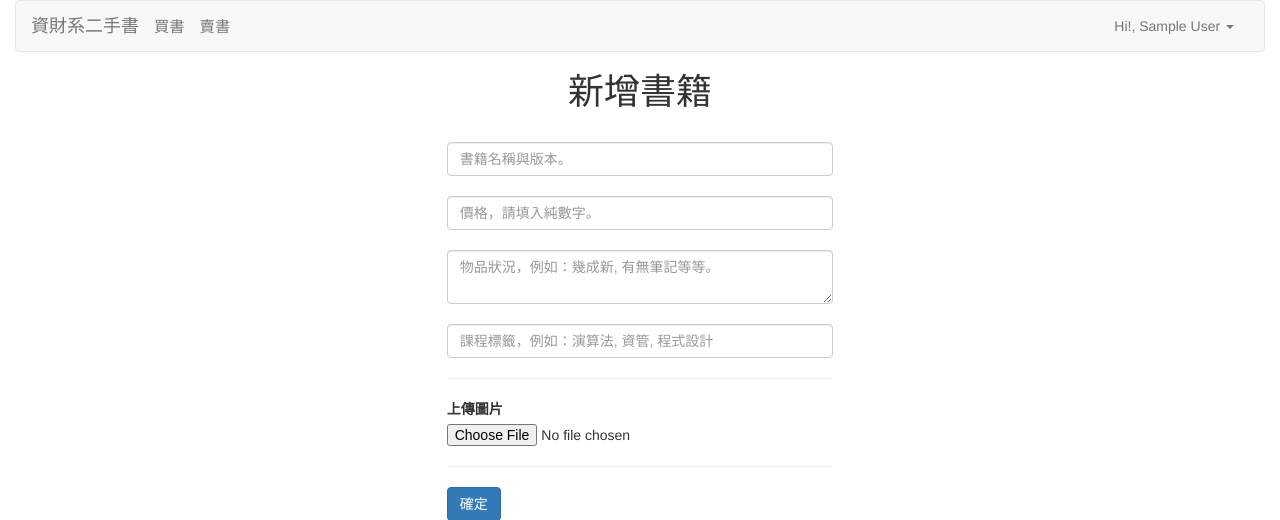
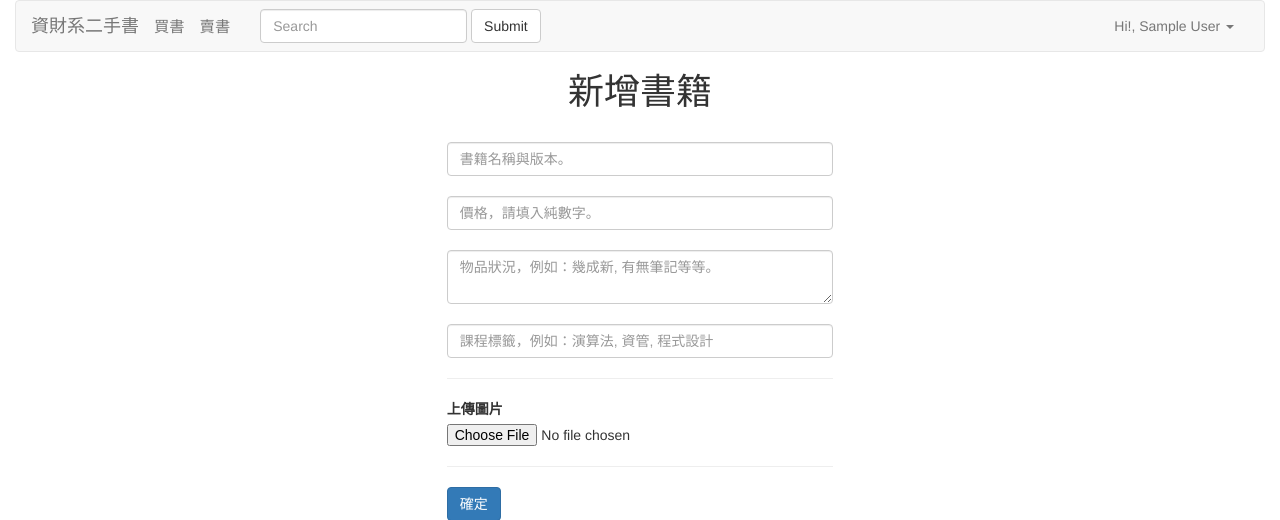
Before and after one commit to chichunchen/IFM, a Rails app: page /books/new in a window 1280 px wide. Shown: the top 520 px of the page. Run offline with Rails 7, Linux system fonts and the light colour scheme; the visitor is signed in with stand-in values (Sample User, id 1); style sheets or scripts are compiled from the project's sources; some libraries are stand-ins or nearby versions.

Commit message:
search in nav bar

```diff
--- a/app/views/books/index.html.erb
+++ b/app/views/books/index.html.erb
@@ -5,12 +5,6 @@
     <div class="group">
       <%= link_to '全部書籍', books_path, :class => "btn btn-default" %>
       <%= link_to '我要賣書', new_book_path, :class => "btn btn-primary pull-right" %>
-      <%= form_tag books_path, :method => 'get' do %>
-        <%= hidden_field_tag :direction, params[:direction] %>
-        <%= hidden_field_tag :sort, params[:sort] %>
-        <p> <%= text_field_tag :search, params[:search] %> </p>
-        <p> <%= submit_tag "Search", :name => nil %> </p>
-      <% end %>
     </div>
 
     <table class="table table-hover">
--- a/app/views/common/_navbar.html.erb
+++ b/app/views/common/_navbar.html.erb
@@ -9,6 +9,16 @@
       <a class="navbar-brand" href="/books/new">
         <small>賣書</small>
       </a>
+      <form class="navbar-form navbar-left" role="search">
+        <%= form_tag books_path, :method => 'get' do %>
+          <%= hidden_field_tag :direction, params[:direction] %>
+          <%= hidden_field_tag :sort, params[:sort] %>
+            <div class="form-group">
+              <%= text_field_tag :search, params[:search], :placeholder => "Search", :class => "form-control" %>
+              <%= submit_tag "Submit", :name => nil, :class => "btn btn-default" %>
+            </div>
+        <% end %>
+      </form>
     </div>
 
     <!-- Collect the nav links, forms, and other content for toggling -->
```
